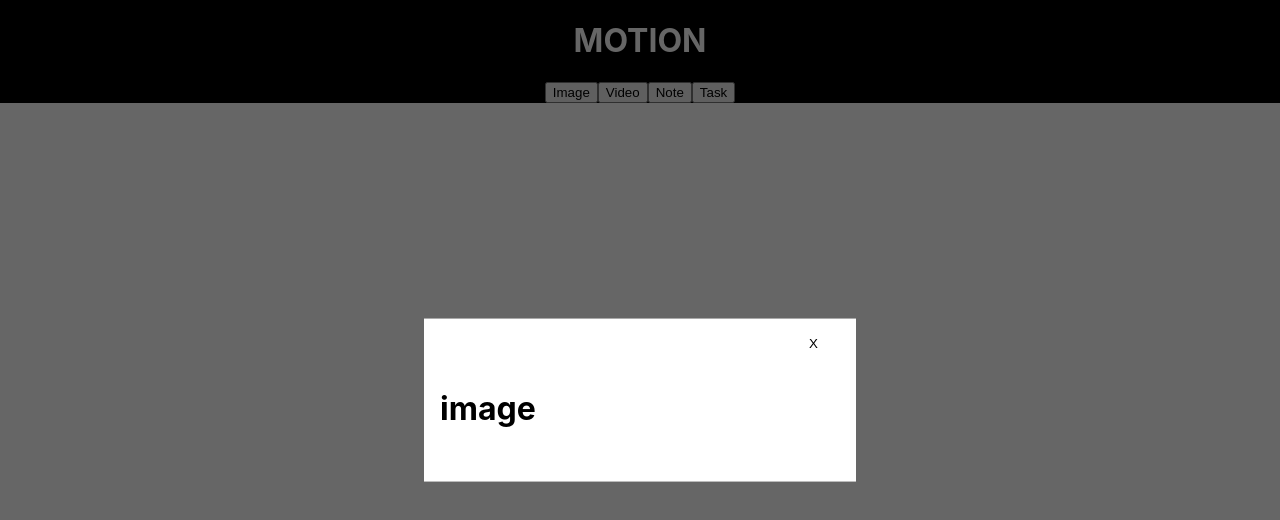
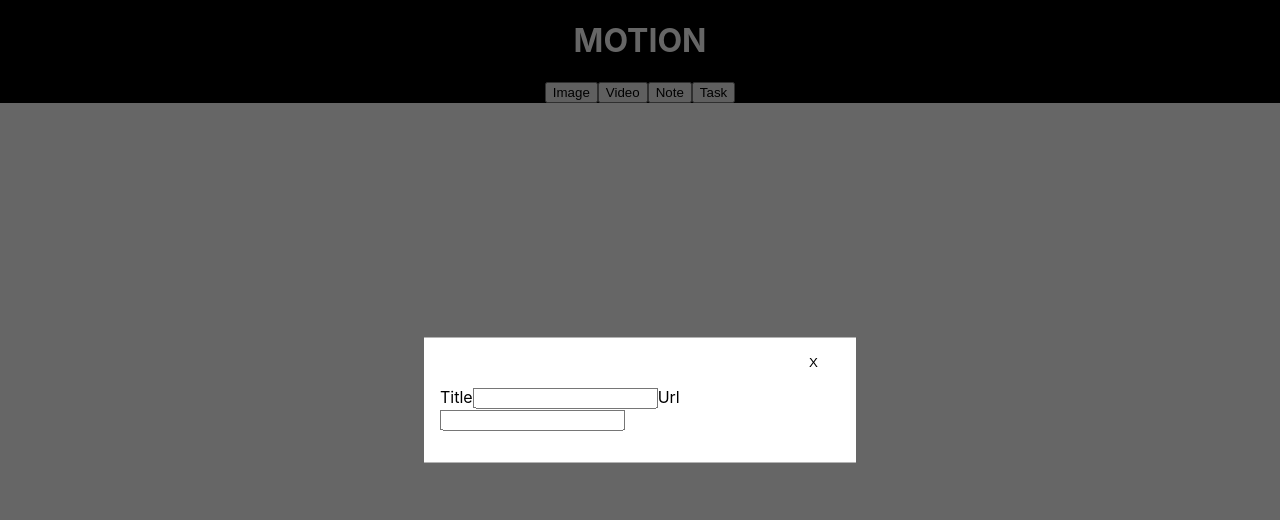
Before and after one commit to yohrran/study_typescript, a React (Create React App) app in the folder 11-toyProject/toyproject/: page / in a window 1280 px wide. Both pictures are taken after a click on the button "Image". Shown: the top 520 px of the page. Built offline with nearby package versions, Linux system fonts and the light colour scheme.

Commit message:
make input form

```diff
--- a/11-toyProject/toyproject/src/components/Header.tsx
+++ b/11-toyProject/toyproject/src/components/Header.tsx
@@ -23,7 +23,10 @@ function Header() {
       case "Image":
         return (
           <div>
-            <h1>image</h1>
+            <label>Title</label>
+            <input type="text" name="text" />
+            <label>Url</label>
+            <input type="text" name="text" />
           </div>
         );
       case "Video":
```
